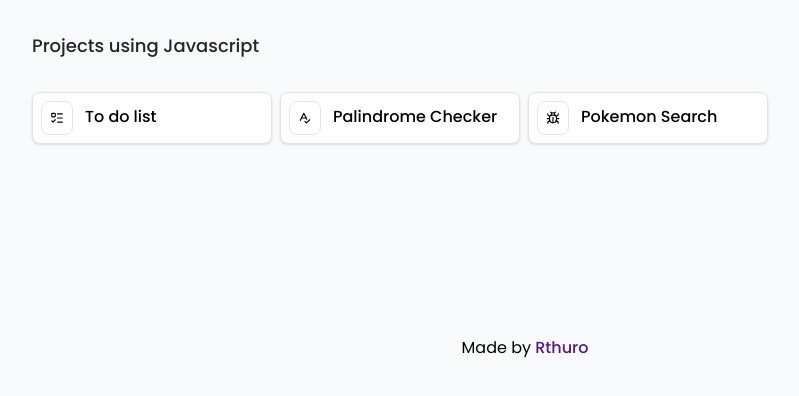
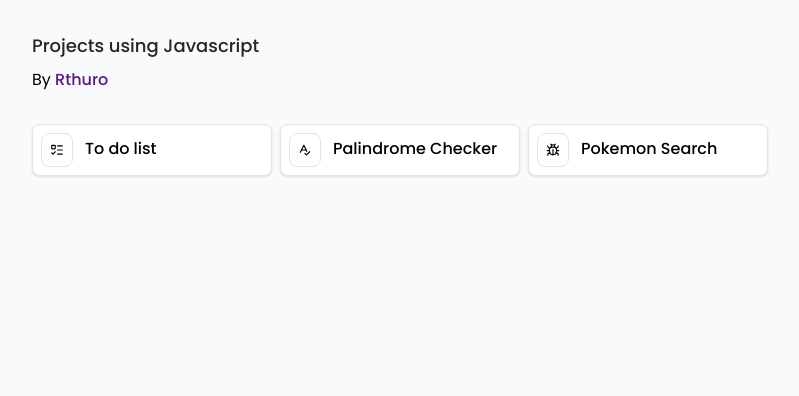
Before and after one commit to Rthuro/js-mini-projects, a website with bundled scripts: page index.html in a window 1280 px wide. Shown: the whole page, without its empty margins (115-914 px from the left). Built offline with nearby package versions, Linux system fonts and the light colour scheme.

Commit message:
Update index.html

```diff
--- a/index.html
+++ b/index.html
@@ -7,11 +7,15 @@
     <link rel="stylesheet" href="/src/output.css">
 </head>
 <body class="py-8 bg-slate-50">
-    <p class="text-lg  maxWidth mx-auto text-neutral-800 px-8 font-medium">Projects using Javascript</p>
+    <header class="maxWidth mx-auto px-8">
+         <p class="text-lg  text-neutral-800  font-medium">Projects using Javascript</p>
+         <p class=" mt-2">By <span class="text-purple-900 font-medium">Rthuro</span></p>
+    </header>
+
     <section id="projectList" class="flex gap-2 flex-wrap maxWidth mx-auto px-8 my-8">
 
     </section>
-    <p class=" text-center mt-[12rem]">Made by <span class="text-purple-900 font-medium">Rthuro</span></p>
+
 
 </body>
 <script src="https://unpkg.com/lucide@latest"></script>
```
